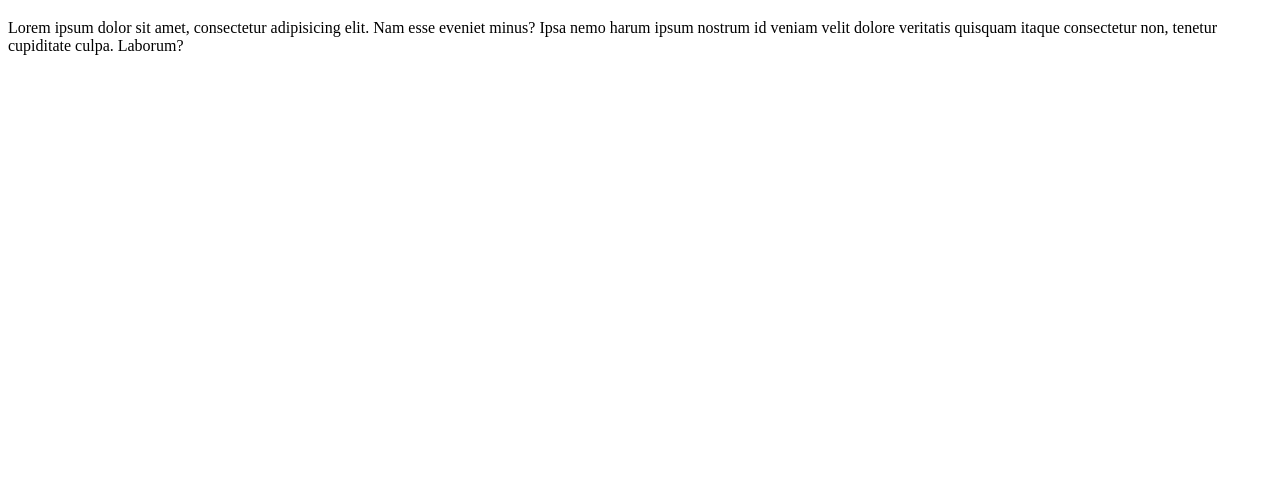
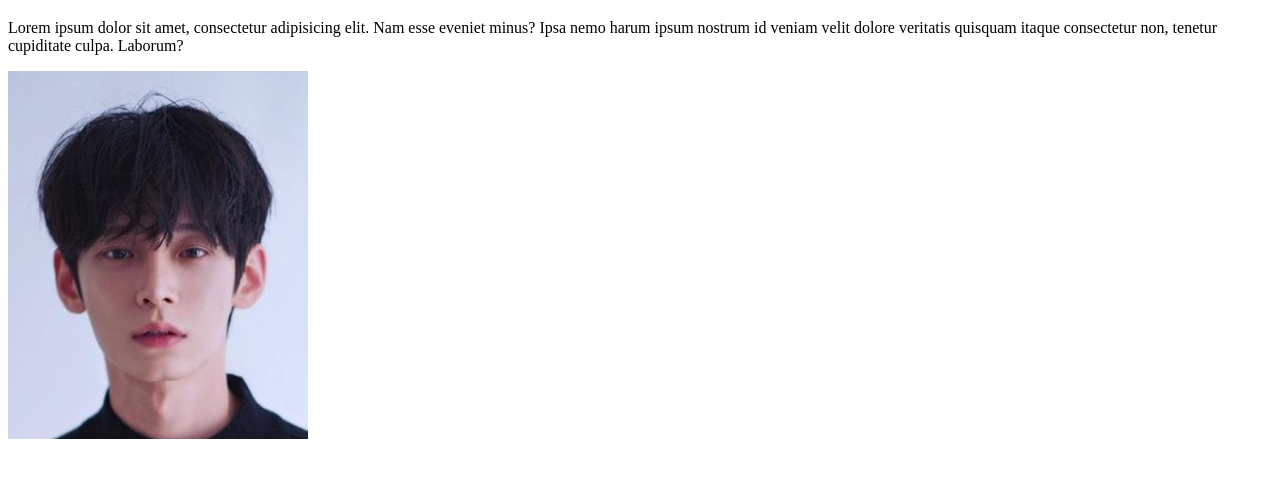
Before and after one commit to Atia9f/second-website, a plain HTML site: page index.html in a window 1280 px wide. Shown: the part 61-538 px from the top of the page. Drawn offline with Linux system fonts and the light colour scheme.

Commit message:
added picture

```diff
--- a/index.html
+++ b/index.html
@@ -9,6 +9,6 @@
     <h1>Bangladesh</h1>
     <p>Lorem ipsum dolor sit amet, consectetur adipisicing elit. Nam esse eveniet minus? Ipsa nemo harum ipsum nostrum id veniam velit dolore veritatis quisquam itaque consectetur non, tenetur cupiditate culpa. Laborum?
     </p>
-
+    <img src="images/W4vW3_5c.jpg" alt="">
 </body>
 </html>
```
Also changed, not shown: images/W4vW3_5c.jpg (added).
